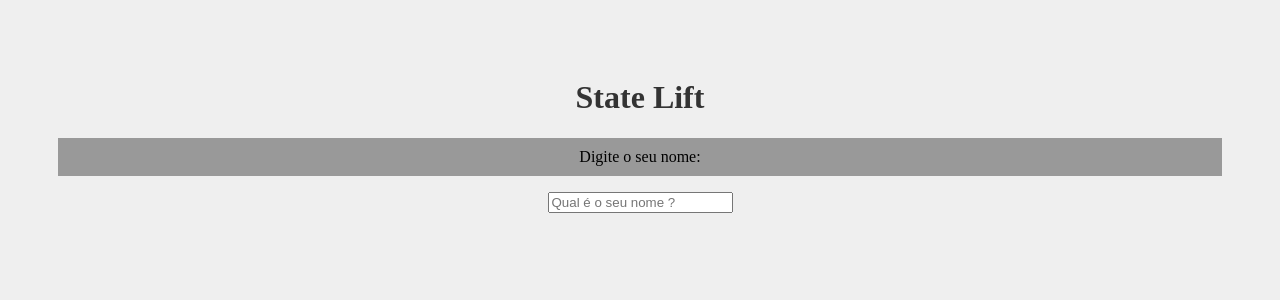
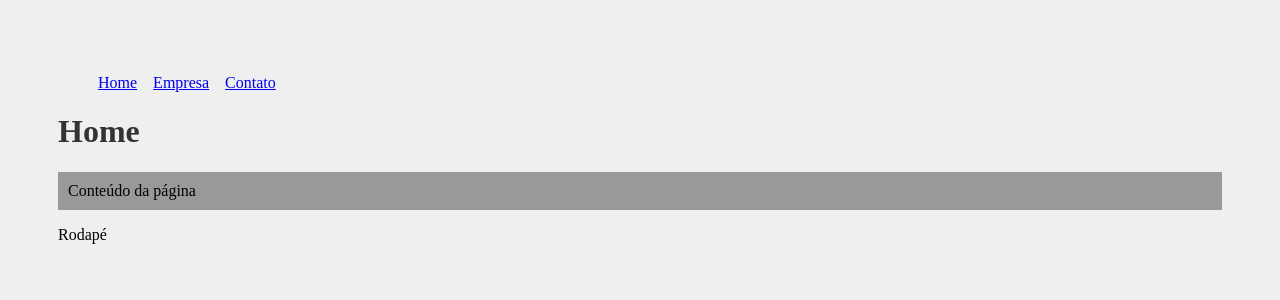
Before and after one commit to Thiago11112000/Curso-de-React-YT, a React (Create React App) app: page / in a window 1280 px wide. Shown: the top 300 px of the page. Built offline with nearby package versions, Linux system fonts and the light colour scheme.

Commit message:
React Router

```diff
--- a/package.json
+++ b/package.json
@@ -9,6 +9,7 @@
     "@testing-library/user-event": "^13.5.0",
     "react": "^19.0.0",
     "react-dom": "^19.0.0",
+    "react-router-dom": "^7.3.0",
     "react-scripts": "5.0.1",
     "web-vitals": "^2.1.4"
   },
--- a/src/App.js
+++ b/src/App.js
@@ -1,18 +1,21 @@
-import './App.css';
-import { useState } from 'react';
-import SeuNome from './SeuNome';
-import Saudacao from './Saudacao';
+import { BrowserRouter as Router, Routes, Route, Link } from 'react-router-dom';
+import Home from './pages/Home';
+import Empresa from './pages/Empresa';
+import Contato from './pages/Contato';
+import Navbar from './components/layout/Navbar';
+import Footer from './components/layout/Footer';
 
 function App() {
-  const [nome, setNome] = useState('');
-
   return (
-    <div className="App">
-      <h1>State Lift</h1>
-      <SeuNome setNome={setNome} />
-
-    <Saudacao nome={nome} />
-    </div>
+    <Router>
+      <Navbar />
+      <Routes>
+        <Route path="/" element={<Home />} />
+        <Route path="/empresa" element={<Empresa />} />
+        <Route path="/contato" element={<Contato />} />
+      </Routes>
+      <Footer/>
+    </Router>
   );
 }
 
--- /dev/null
+++ b/src/components/layout/Footer.js
@@ -0,0 +1,8 @@
+
+function  Footer() {
+
+    return <footer> Rodapé</footer>
+
+
+}
+export default Footer;
--- /dev/null
+++ b/src/components/layout/Navbar.js
@@ -0,0 +1,22 @@
+import React from 'react';
+import {Link} from 'react-router-dom';
+import styles from './Navbar.module.css';
+function Navbar () {
+  return (
+    <div>
+          <ul className={styles.list}>
+        <li className={styles.item}>
+          <Link to="/">Home</Link>
+        </li>
+        <li className={styles.item}>
+          <Link to="/empresa">Empresa</Link>
+        </li>
+        <li className={styles.item}>
+          <Link to="/contato">Contato</Link>
+        </li>
+      </ul>
+    </div>
+  )
+}
+
+export default Navbar
--- /dev/null
+++ b/src/components/layout/Navbar.module.css
@@ -0,0 +1,8 @@
+.list {
+    display:flex;
+    list-style: none;
+}
+
+.item {
+    margin-right: 1em;
+}
--- /dev/null
+++ b/src/pages/Contato.js
@@ -0,0 +1,12 @@
+import React from 'react'
+
+function Contato () {
+  return (
+    <div>
+        <h1> Contato</h1>
+        <p> Conteúdo da página</p>
+    </div>
+  )
+}
+
+export default Contato
--- /dev/null
+++ b/src/pages/Empresa.js
@@ -0,0 +1,12 @@
+import React from 'react'
+
+function Empresa () {
+  return (
+    <div>
+        <h1> Empresa</h1>
+        <p> Conteúdo da página</p>
+    </div>
+  )
+}
+
+export default Empresa
--- /dev/null
+++ b/src/pages/Home.js
@@ -0,0 +1,12 @@
+import React from 'react'
+
+function Home () {
+  return (
+    <div>
+        <h1> Home</h1>
+        <p> Conteúdo da página</p>
+    </div>
+  )
+}
+
+export default Home
```
Also changed, not shown: 1 other file (tests, documents, lock files or other folders).
